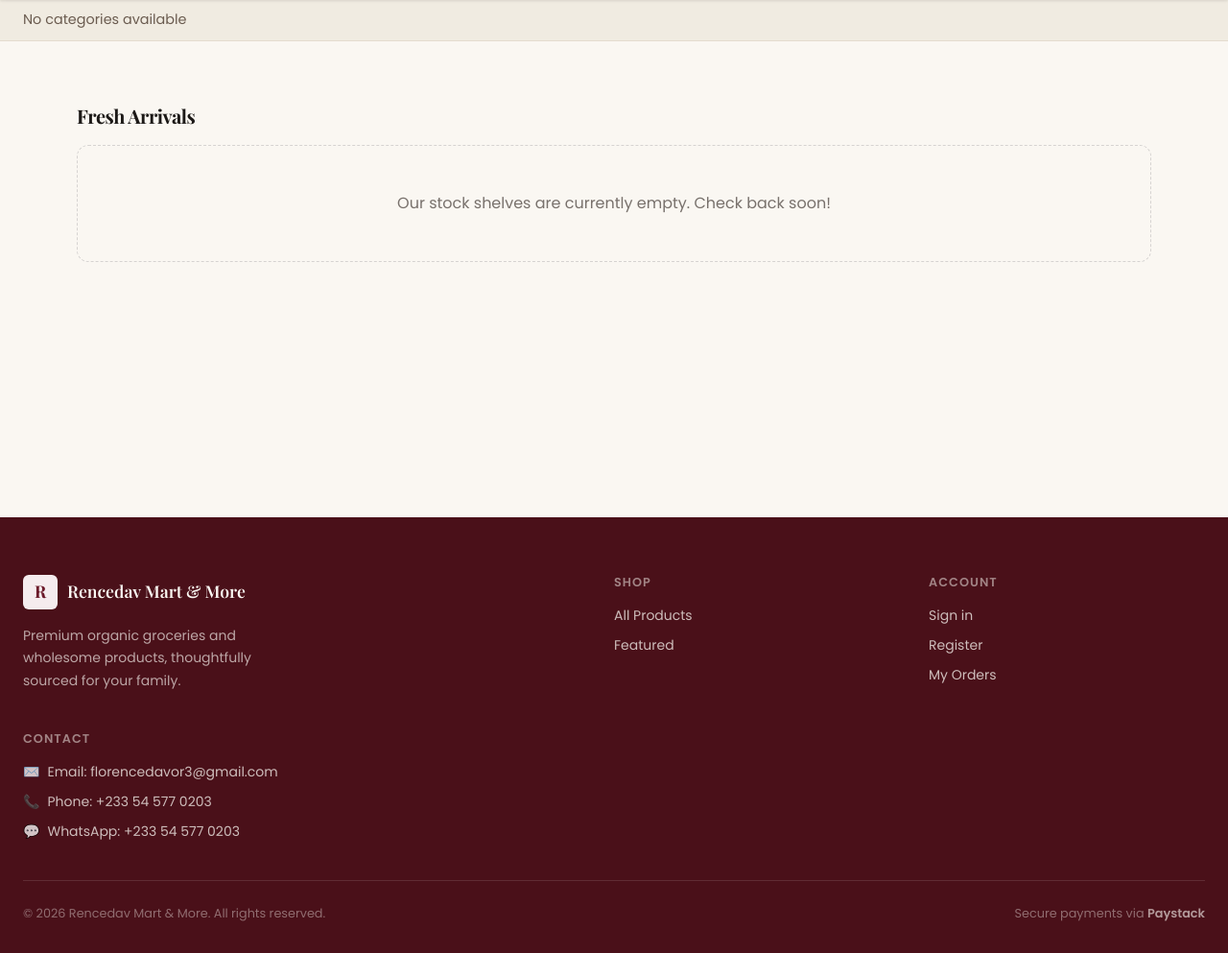
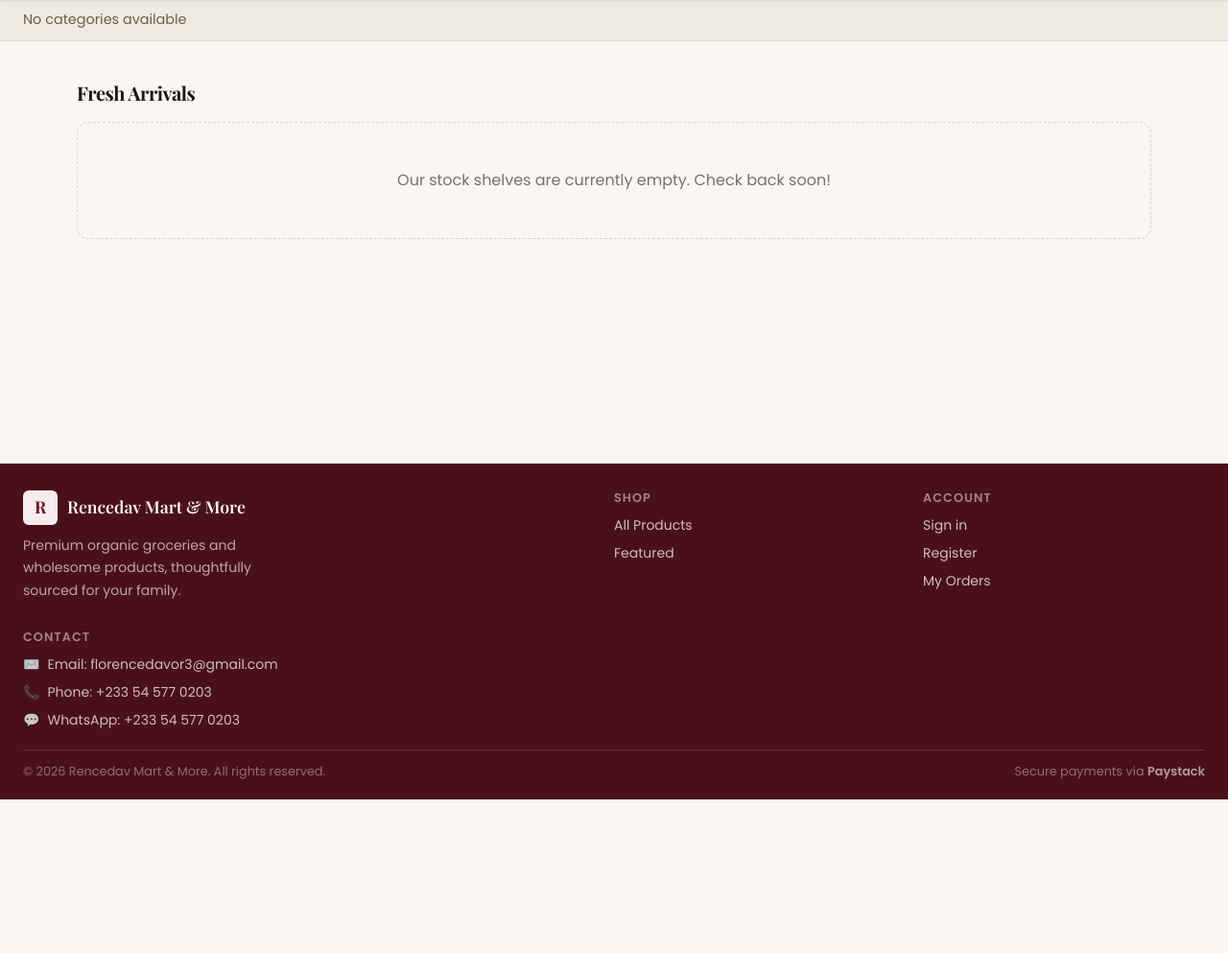
Before and after one commit to oswaldmensah-ai/Rencedav_mart_mall, a Django app: page / in a window 1280 px wide. Shown: the part 64-1057 px from the top of the page at 96% size. After the commit the page ends 897 px from the top, so only its background shows below. Run offline with Django 5.2, Linux system fonts and the light colour scheme; data that the repository does not hold is empty; some libraries are stand-ins or nearby versions; some web fonts are replaced.

Commit message:
Tighten storefront layout and remove ngrok-specific dev config

```diff
--- a/config/asgi.py
+++ b/config/asgi.py
@@ -3,5 +3,5 @@
 import os
 from django.core.asgi import get_asgi_application
 
-os.environ.setdefault('DJANGO_SETTINGS_MODULE', 'config.settings.development')
+os.environ.setdefault('DJANGO_SETTINGS_MODULE', 'config.settings.production')
 application = get_asgi_application()
--- a/templates/base.html
+++ b/templates/base.html
@@ -9,6 +9,13 @@
 
     <!-- Tailwind CSS utilities for the page templates -->
     <script src="https://cdn.tailwindcss.com"></script>
+    <script>
+        tailwindConfig = {
+            corePlugins: {
+                preflight: true,
+            }
+        }
+    </script>
 
     <!-- Brand Tokens & Global Styles -->
     <link rel="stylesheet" href="{% static 'css/tokens.css' %}" />
--- a/templates/partials/footer.html
+++ b/templates/partials/footer.html
@@ -1,13 +1,13 @@
 <footer style="
   background: var(--burgundy-dark); color: var(--text-on-burgundy);
-  padding: 60px 0 32px; margin-top: 80px;
+  padding: 28px 0 20px; margin-top: 24px;
 ">
     <div class="container">
-        <div style="display:grid; grid-template-columns: 2fr 1fr 1fr; gap:40px; margin-bottom:40px;">
+        <div style="display:grid; grid-template-columns: 2fr 1fr 1fr; gap:28px; margin-bottom:20px;">
 
             <!-- Brand column -->
             <div>
-                <div style="display:flex; align-items:center; gap:10px; margin-bottom:16px;">
+                <div style="display:flex; align-items:center; gap:10px; margin-bottom:10px;">
                     <span style="
             width:36px; height:36px; background:var(--burgundy-tint); border-radius:var(--radius-sm);
             display:flex; align-items:center; justify-content:center;
@@ -22,8 +22,8 @@
 
             <!-- Shop links -->
             <div>
-                <h4 style="font-family:var(--font-body); font-size:0.8rem; font-weight:600; letter-spacing:0.08em; text-transform:uppercase; color:rgba(250,247,242,0.5); margin-bottom:16px;">Shop</h4>
-                <nav style="display:flex; flex-direction:column; gap:10px;">
+                <h4 style="font-family:var(--font-body); font-size:0.8rem; font-weight:600; letter-spacing:0.08em; text-transform:uppercase; color:rgba(250,247,242,0.5); margin-bottom:10px;">Shop</h4>
+                <nav style="display:flex; flex-direction:column; gap:8px;">
                     <a href="/products/" style="font-size:0.875rem; color:rgba(250,247,242,0.75);" onmouseover="this.style.color='var(--cream)'" onmouseout="this.style.color='rgba(250,247,242,0.75)'">All Products</a>
                     <a href="/products/?featured=1" style="font-size:0.875rem; color:rgba(250,247,242,0.75);" onmouseover="this.style.color='var(--cream)'" onmouseout="this.style.color='rgba(250,247,242,0.75)'">Featured</a>
                 </nav>
@@ -31,8 +31,8 @@
 
             <!-- Account links -->
             <div>
-                <h4 style="font-family:var(--font-body); font-size:0.8rem; font-weight:600; letter-spacing:0.08em; text-transform:uppercase; color:rgba(250,247,242,0.5); margin-bottom:16px;">Account</h4>
-                <nav style="display:flex; flex-direction:column; gap:10px;">
+                <h4 style="font-family:var(--font-body); font-size:0.8rem; font-weight:600; letter-spacing:0.08em; text-transform:uppercase; color:rgba(250,247,242,0.5); margin-bottom:10px;">Account</h4>
+                <nav style="display:flex; flex-direction:column; gap:8px;">
                     <a href="/accounts/login/" style="font-size:0.875rem; color:rgba(250,247,242,0.75);" onmouseover="this.style.color='var(--cream)'" onmouseout="this.style.color='rgba(250,247,242,0.75)'">Sign in</a>
                     <a href="/accounts/register/" style="font-size:0.875rem; color:rgba(250,247,242,0.75);" onmouseover="this.style.color='var(--cream)'" onmouseout="this.style.color='rgba(250,247,242,0.75)'">Register</a>
                     <a href="/accounts/profile/" style="font-size:0.875rem; color:rgba(250,247,242,0.75);" onmouseover="this.style.color='var(--cream)'" onmouseout="this.style.color='rgba(250,247,242,0.75)'">My Orders</a>
@@ -41,8 +41,8 @@
 
             <!-- Contact info -->
             <div>
-                <h4 style="font-family:var(--font-body); font-size:0.8rem; font-weight:600; letter-spacing:0.08em; text-transform:uppercase; color:rgba(250,247,242,0.5); margin-bottom:16px;">Contact</h4>
-                <div style="display:flex; flex-direction:column; gap:10px; font-size:0.875rem; color:rgba(250,247,242,0.75);">
+                <h4 style="font-family:var(--font-body); font-size:0.8rem; font-weight:600; letter-spacing:0.08em; text-transform:uppercase; color:rgba(250,247,242,0.5); margin-bottom:10px;">Contact</h4>
+                <div style="display:flex; flex-direction:column; gap:8px; font-size:0.875rem; color:rgba(250,247,242,0.75);">
                     <a href="mailto:florencedavor3@gmail.com" style="color:rgba(250,247,242,0.75); display:flex; align-items:center; gap:8px;" onmouseover="this.style.color='var(--cream)'" onmouseout="this.style.color='rgba(250,247,242,0.75)'">
                         <span aria-hidden="true">✉️</span>Email: florencedavor3@gmail.com
                     </a>
@@ -56,7 +56,7 @@
             </div>
         </div>
 
-        <div style="border-top:1px solid rgba(250,247,242,0.12); padding-top:24px; display:flex; align-items:center; justify-content:space-between; flex-wrap:wrap; gap:12px;">
+        <div style="border-top:1px solid rgba(250,247,242,0.12); padding-top:12px; display:flex; align-items:center; justify-content:space-between; flex-wrap:wrap; gap:8px;">
             <p style="font-size:0.8rem; color:rgba(250,247,242,0.4);">
                 © {% now "Y" %} Rencedav Mart & More. All rights reserved.
             </p>
--- a/templates/store/index.html
+++ b/templates/store/index.html
@@ -1,5 +1,5 @@
 {% extends 'base.html' %} {% load static %} {% block content %}
-<div class="max-w-6xl mx-auto p-4 space-y-12">
+<div class="max-w-6xl mx-auto p-4 space-y-6">
 
     <!-- Desktop Hero Section -->
     <div class="hidden md:flex relative bg-gradient-to-br from-stone-900 to-stone-800 text-white rounded-2xl p-6 md:p-12 text-center space-y-4 shadow-md overflow-hidden">
@@ -20,13 +20,13 @@
     </div>
 
     <!-- Mobile Shop Name Section -->
-    <div class="md:hidden text-center py-6">
+    <div class="md:hidden text-center py-4">
         <h1 class="text-3xl md:text-4xl font-black text-stone-900">Rencedav Mart & More</h1>
         <p class="text-stone-500 text-sm mt-2">Premium imported goods • Fast delivery</p>
     </div>
 
     <!-- Mobile Search Bar -->
-    <div class="md:hidden mb-6">
+    <div class="md:hidden mb-3">
         <form action="{% url 'store:search' %}" method="get">
             <input type="search" name="q" placeholder="Search products" aria-label="Search products" style="width:100%; padding:10px 14px; border-radius:999px; border:1px solid var(--cream-border); background:var(--cream); color:var(--text-primary); font-size:0.875rem;">
         </form>
```
Also changed, not shown: config/settings/development.py (+10 -7 lines).
